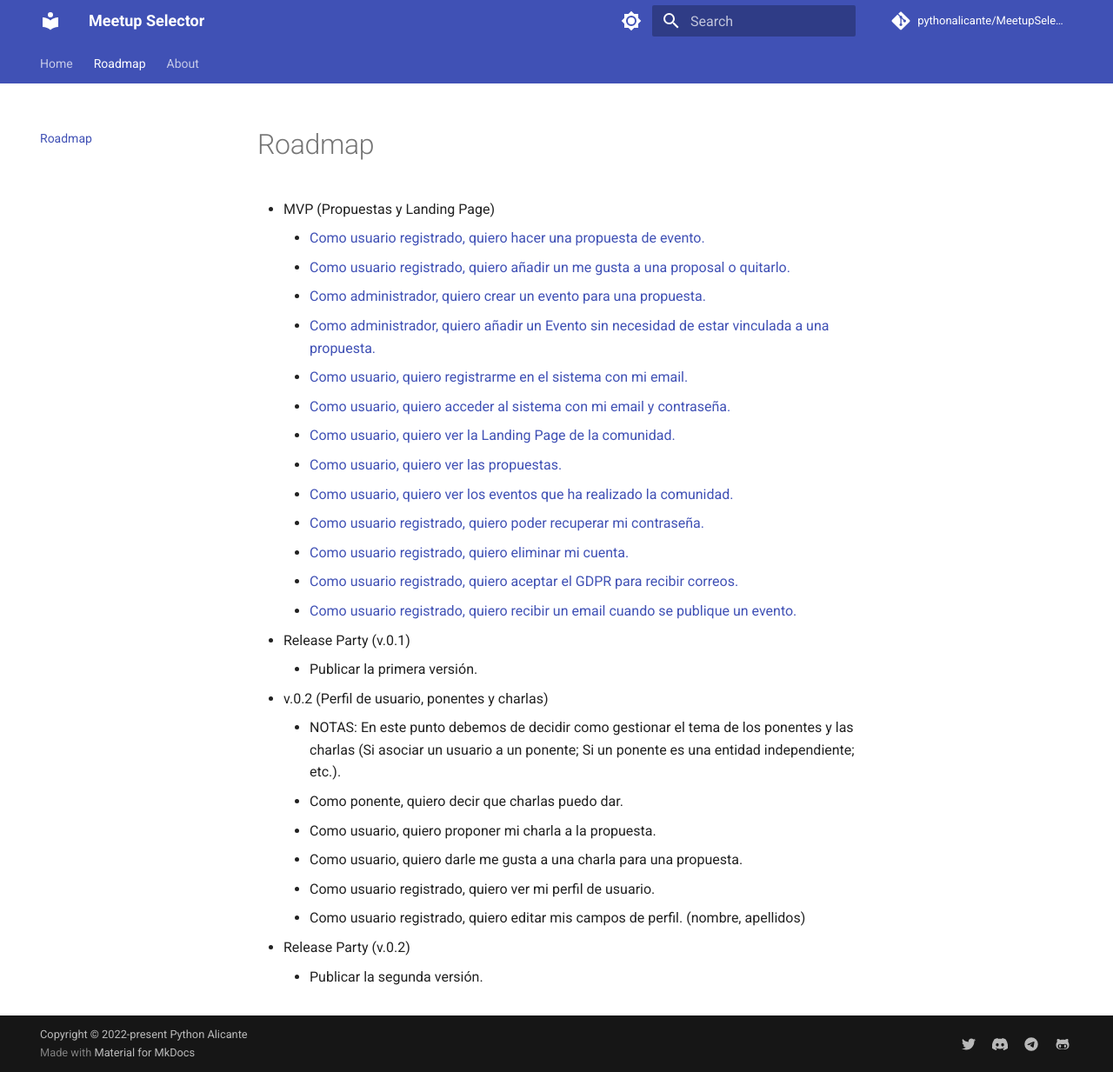
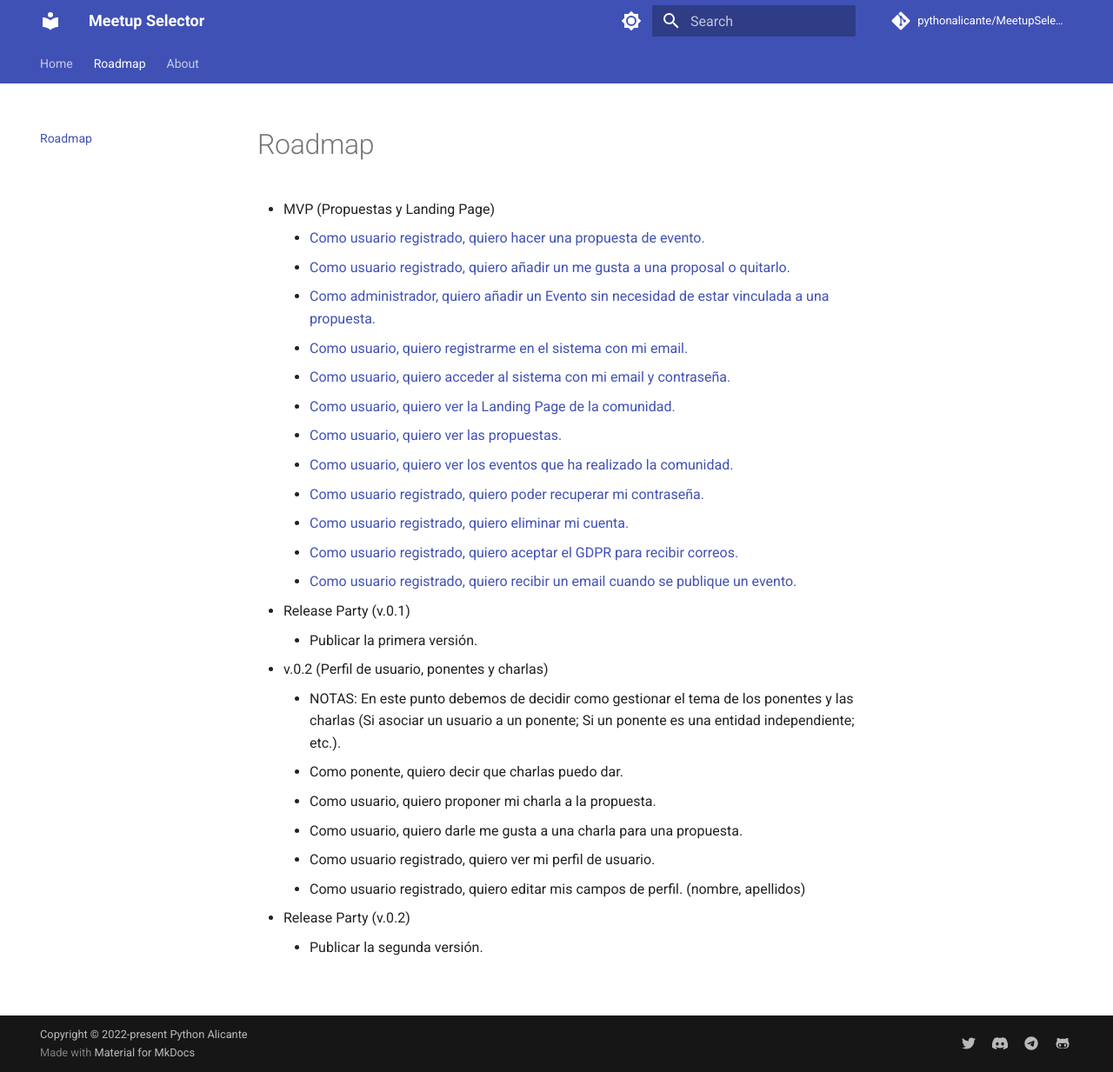
Before and after one commit to pythonalicante/MeetupSelector, an MkDocs documentation site: the page built from docs/roadmap.md, in a window 1280 px wide and 1233 px high. Shown: the whole window at 87% size. Built offline with MkDocs 1.6.1 and Material for MkDocs 9.7.7, drawn with Linux system fonts in a browser that asks for light colours; comment, search, counter and statistics services are not loaded.

Commit message:
docs: fix: remove old user story from roadmap

```diff
--- a/docs/roadmap.md
+++ b/docs/roadmap.md
@@ -2,7 +2,6 @@
 * MVP (Propuestas y Landing Page)
 	* [Como usuario registrado, quiero hacer una propuesta de evento.](https://tree.taiga.io/project/aalmiramolla-meetupselector/us/3)
 	* [Como usuario registrado, quiero añadir un me gusta a una proposal o quitarlo.](https://tree.taiga.io/project/aalmiramolla-meetupselector/us/6)
-	* [Como administrador, quiero crear un evento para una propuesta.](https://tree.taiga.io/project/aalmiramolla-meetupselector/us/14)
 	* [Como administrador, quiero añadir un Evento sin necesidad de estar vinculada a una propuesta.](https://tree.taiga.io/project/aalmiramolla-meetupselector/us/31)
 	* [Como usuario, quiero registrarme en el sistema con mi email.](https://tree.taiga.io/project/aalmiramolla-meetupselector/us/52)
 	* [Como usuario, quiero acceder al sistema con mi email y contraseña.](https://tree.taiga.io/project/aalmiramolla-meetupselector/us/53)
```
